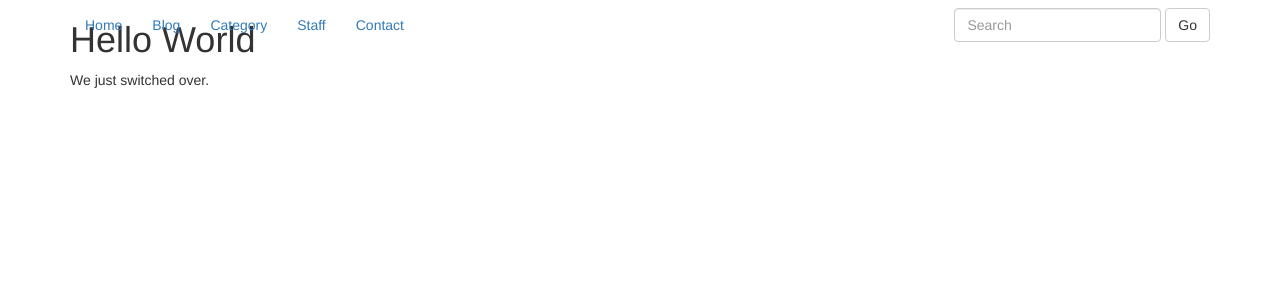
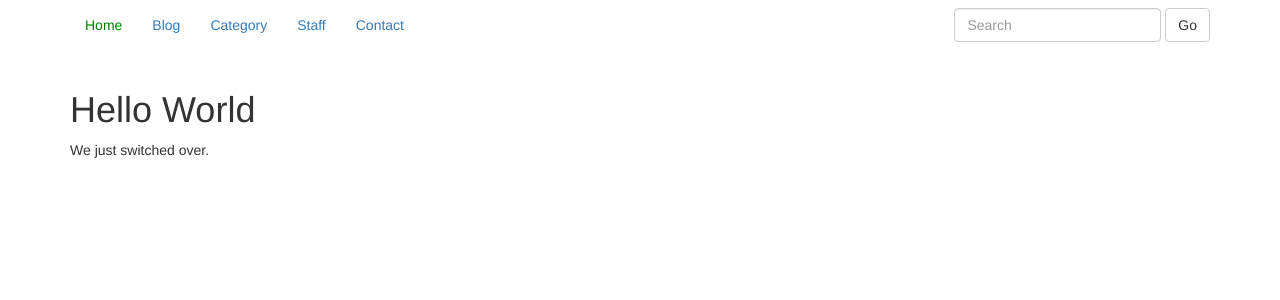
Before and after one commit to YuZhao823/ugsite, a Jekyll site: the page built from index.md, in a window 1280 px wide. Shown: the top 300 px of the page. Built offline with Jekyll 4.4.1, drawn with Linux system fonts in a browser that asks for light colours.

Commit message:
fix path

```diff
--- a/_layouts/default.html
+++ b/_layouts/default.html
@@ -4,7 +4,7 @@
     <meta charset="utf-8">
     <title>{{ page.title }}</title>
     <link rel="stylesheet" href="https://stackpath.bootstrapcdn.com/bootstrap/3.4.1/css/bootstrap.min.css" integrity="sha384-HSMxcRTRxnN+Bdg0JdbxYKrThecOKuH5zCYotlSAcp1+c8xmyTe9GYg1l9a69psu" crossorigin="anonymous">
-    <link rel="stylesheet" href="{{ site.baseurl }}/assets/css/styles.css">
+    <link rel="stylesheet" href="/{{ site.baseurl }}/assets/css/styles.css">
   </head>
   <body>
       <div class="container">
```
